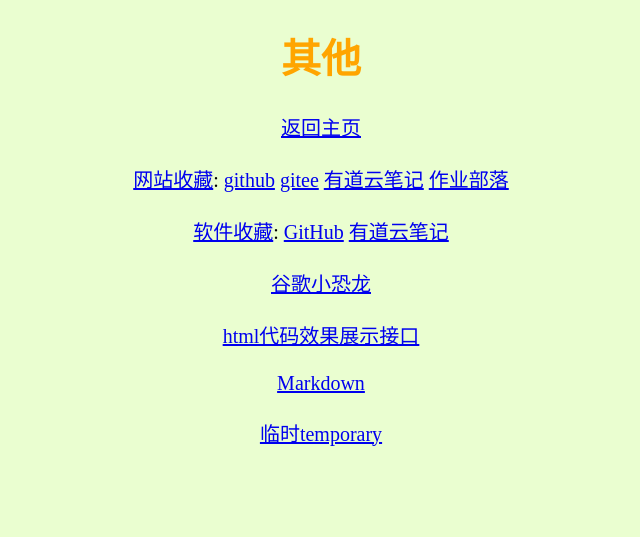
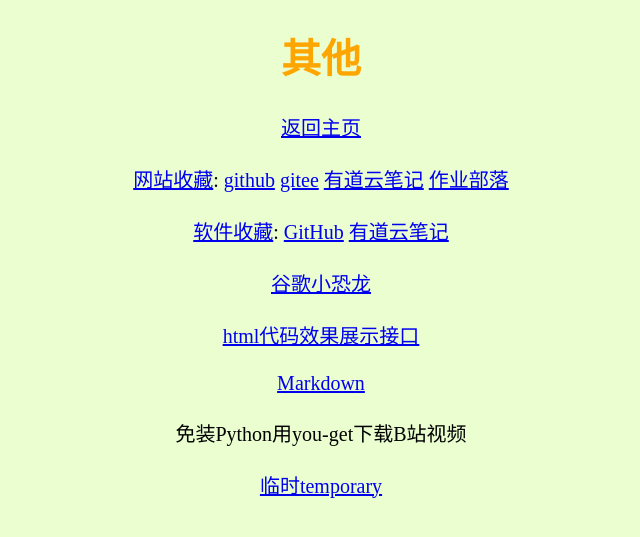
Before and after one commit to xkk1/xkk1.github.io, a Jekyll site: the page other/index.html, which Jekyll copies as it is, in a window 1280 px wide. Shown: the top 537 px of the page, without its empty margins (319-959 px from the left). Built offline with Jekyll 4.4.1, drawn with Linux system fonts in a browser that asks for light colours.

Commit message:
Update index.html

```diff
--- a/other/index.html
+++ b/other/index.html
@@ -31,6 +31,8 @@
 <a href="./html.html" target="_blank">html代码效果展示接口</a>
 <br><br>
 <a href="./markdown/">Markdown</a>
+<br><br>
+<a herf="https://xkk1.github.io/2021/08/20/you-get.html" target="_blank">免装Python用you-get下载B站视频</a>
 <br><br>
 <a href="./temporary/">临时temporary</a>
     </p>
```
